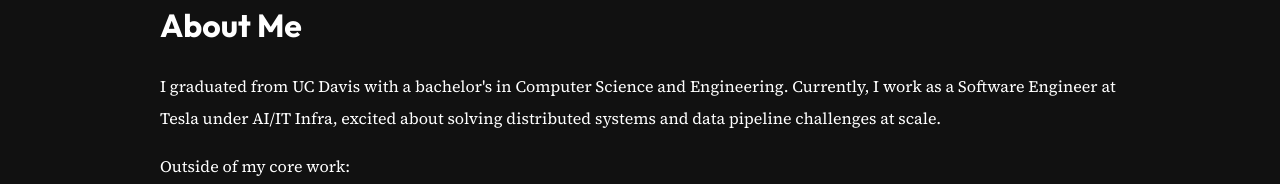
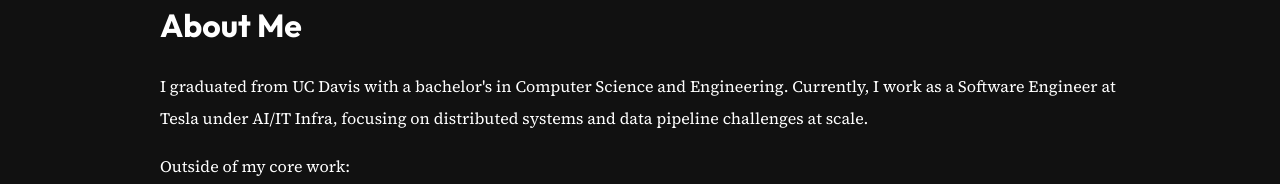
Before and after one commit to huangsam/huangsam.github.io, a SvelteKit app: page / in a window 1280 px wide. Shown: the part 741-925 px from the top of the page. Built offline with nearby package versions, Linux system fonts and the light colour scheme.

Commit message:
Small wording tweak for current role

```diff
--- a/src/routes/+page.svelte
+++ b/src/routes/+page.svelte
@@ -25,7 +25,7 @@
   <p>
     I graduated from UC Davis with a bachelor's in Computer Science and Engineering. Currently, I
     work as a {EMPLOYMENT_INFO.role} at {EMPLOYMENT_INFO.company} under {EMPLOYMENT_INFO.org},
-    excited about solving distributed systems and data pipeline challenges at scale.
+    focusing on distributed systems and data pipeline challenges at scale.
   </p>
 
   <p class="list-intro">Outside of my core work:</p>
```
